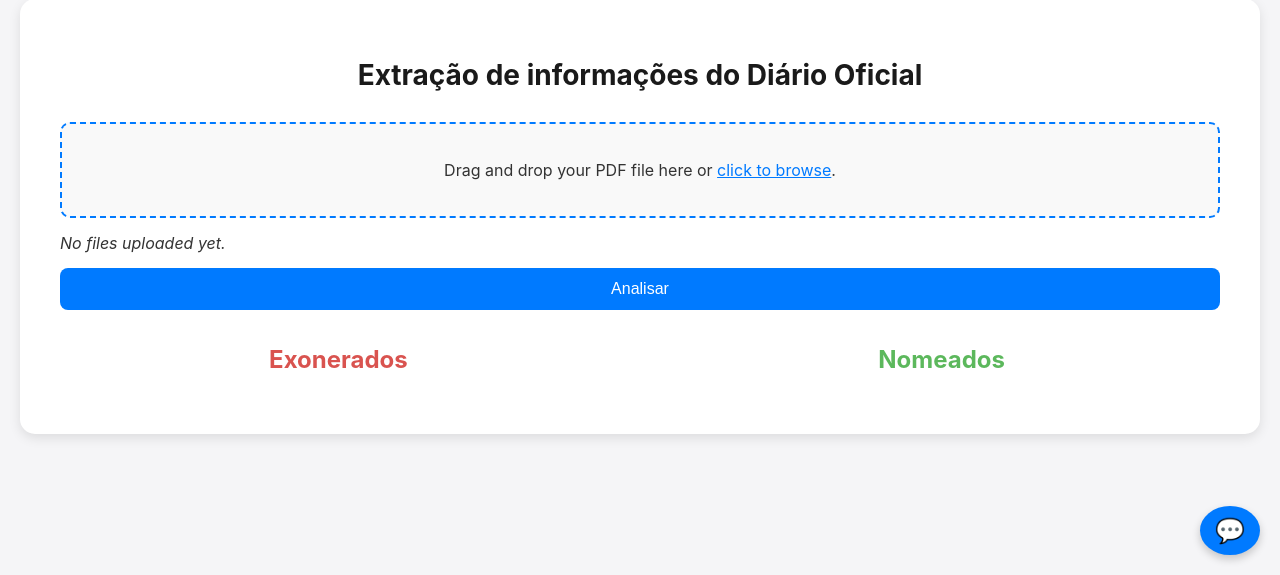
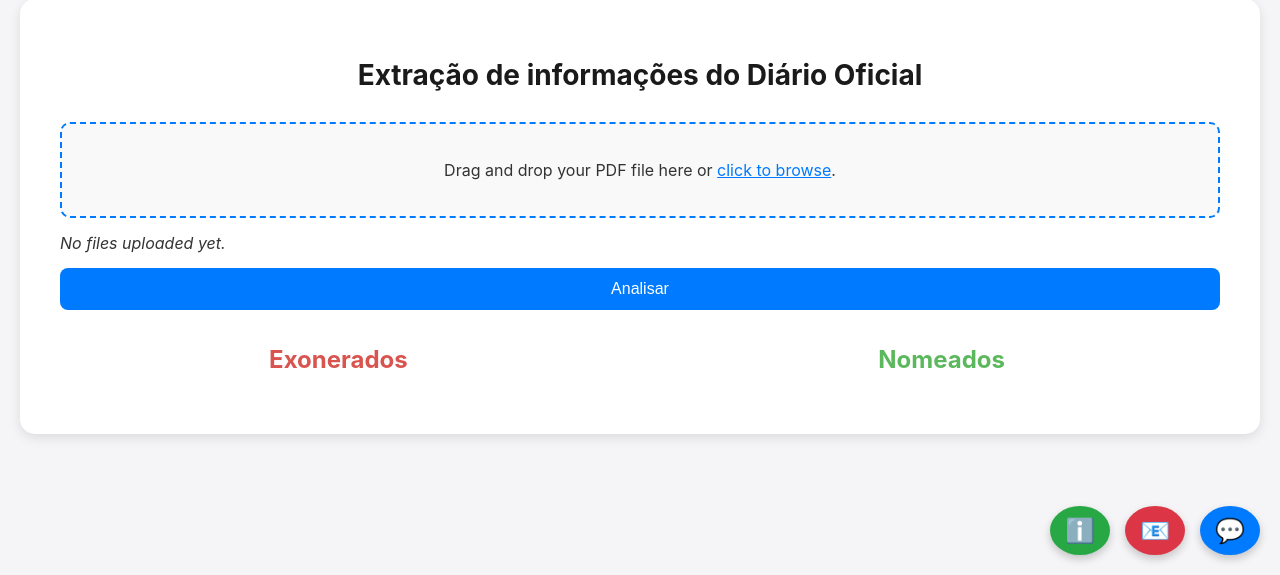
Before and after one commit to prsp-ia-iniciativas/dou-ner-front-end, a Flask app: page / in a window 1280 px wide. Shown: the part 225-800 px from the top of the page. Run offline with Flask 3, Linux system fonts and the light colour scheme.

Commit message:
small icons

```diff
--- a/static/css/styles.css
+++ b/static/css/styles.css
@@ -341,12 +341,20 @@ h2 {
 .json-pair {
     margin-bottom: 8px;
 }
-
-/* Chatbot icon container */
-.chatbot-icon {
+/* Container to hold and align all icons */
+.icon-container {
     position: fixed;
     bottom: 20px;
     right: 20px;
+    display: flex;
+    gap: 15px;
+    /* Space between icons */
+    z-index: 1001;
+    /* Above other elements */
+}
+
+/* General icon styling for all three icons */
+.icon {
     background-color: #007aff;
     /* Apple-style blue */
     color: white;
@@ -355,29 +363,66 @@ h2 {
     font-size: 24px;
     box-shadow: 0 4px 8px rgba(0, 0, 0, 0.2);
     cursor: pointer;
-    z-index: 1001;
-    /* Above other elements */
+    position: relative;
+    /* Allows text to be positioned absolutely */
     transition: transform 0.3s ease, background-color 0.3s ease;
 }
 
-.chatbot-icon:hover {
-    background-color: #005fcb;
+/* Hover effects with different colors for each icon */
+/* Info icon hover effect */
+.info-icon:hover {
+    background-color: #218838;
+    /* Darker green on hover */
     transform: scale(1.05);
-    /* Slightly larger on hover */
 }
 
-.chatbot-text {
+/* Mail icon hover effect */
+.mail-icon:hover {
+    background-color: #c82333;
+    /* Darker red on hover */
+    transform: scale(1.05);
+}
+
+/* Chatbot icon hover effect */
+.chatbot-icon:hover {
+    background-color: #0056b3;
+    /* Darker blue on hover */
+    transform: scale(1.05);
+}
+
+/* Specific icon styles */
+/* Info Icon */
+.info-icon {
+    background-color: #28a745;
+    /* Green background for info icon */
+}
+
+/* Mail Icon */
+.mail-icon {
+    background-color: #dc3545;
+    /* Red background for mail icon */
+}
+
+/* Chatbot Icon */
+.chatbot-icon {
+    background-color: #007aff;
+    /* Blue background for chatbot */
+}
+
+/* Hidden text (span) to show on hover */
+.icon-text {
     visibility: hidden;
-    /* Initially hidden */
     opacity: 0;
     position: absolute;
     bottom: 100%;
-    /* Above the icon */
+    /* Places the text above the icon */
     right: 50%;
-    /* Centered */
+    /* Align text with icon center */
     transform: translateX(50%);
     background-color: #333;
+    /* Dark background for text bubble */
     color: #fff;
+    /* White text */
     padding: 8px 12px;
     border-radius: 6px;
     white-space: nowrap;
@@ -387,6 +432,13 @@ h2 {
     transition: opacity 0.3s ease, visibility 0.3s ease;
 }
 
+/* Show the text on hover */
+.icon:hover .icon-text {
+    visibility: visible;
+    opacity: 1;
+}
+
+/* Chatbot-specific text on hover */
 .chatbot-icon:hover .chatbot-text {
     visibility: visible;
     opacity: 1;
--- a/templates/index.html
+++ b/templates/index.html
@@ -55,10 +55,25 @@
         <!-- This div will be populated with card information on hover -->
     </div>
 
-    <!-- Chatbot icon with "Posso ajudar?" phrase -->
-    <div id="chatbot-icon" class="chatbot-icon">
-        💬
-        <span id="chatbot-text" class="chatbot-text">Posso ajudar?</span>
+    <!-- Container for all icons (Info, Mail, Chatbot) -->
+    <div class="icon-container">
+        <!-- Information icon -->
+        <div id="info-icon" class="icon info-icon">
+            ℹ️
+            <span id="info-text" class="icon-text">Informações</span>
+        </div>
+
+        <!-- Mail icon -->
+        <div id="mail-icon" class="icon mail-icon">
+            📧
+            <span id="mail-text" class="icon-text">Contato</span>
+        </div>
+
+        <!-- Chatbot icon with "Posso ajudar?" phrase -->
+        <div id="chatbot-icon" class="icon chatbot-icon">
+            💬
+            <span id="chatbot-text" class="icon-text">Posso ajudar?</span>
+        </div>
     </div>
 
     <!-- Chatbot Modal -->
```
